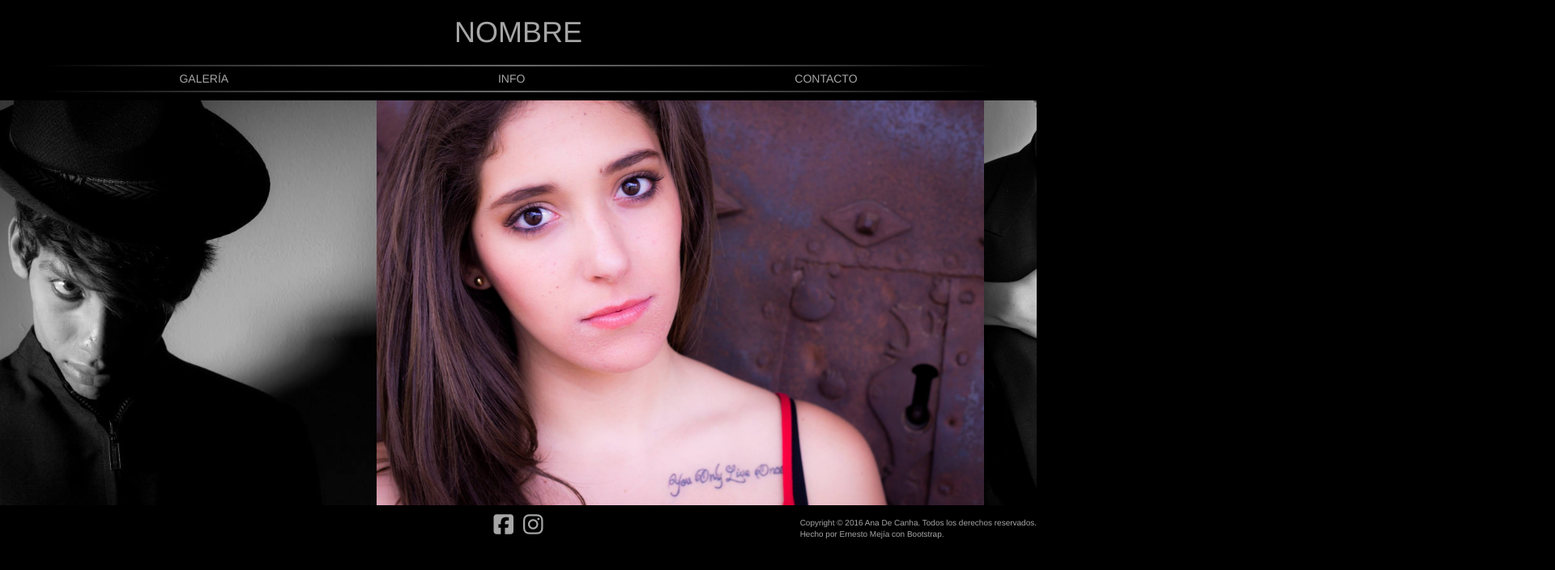
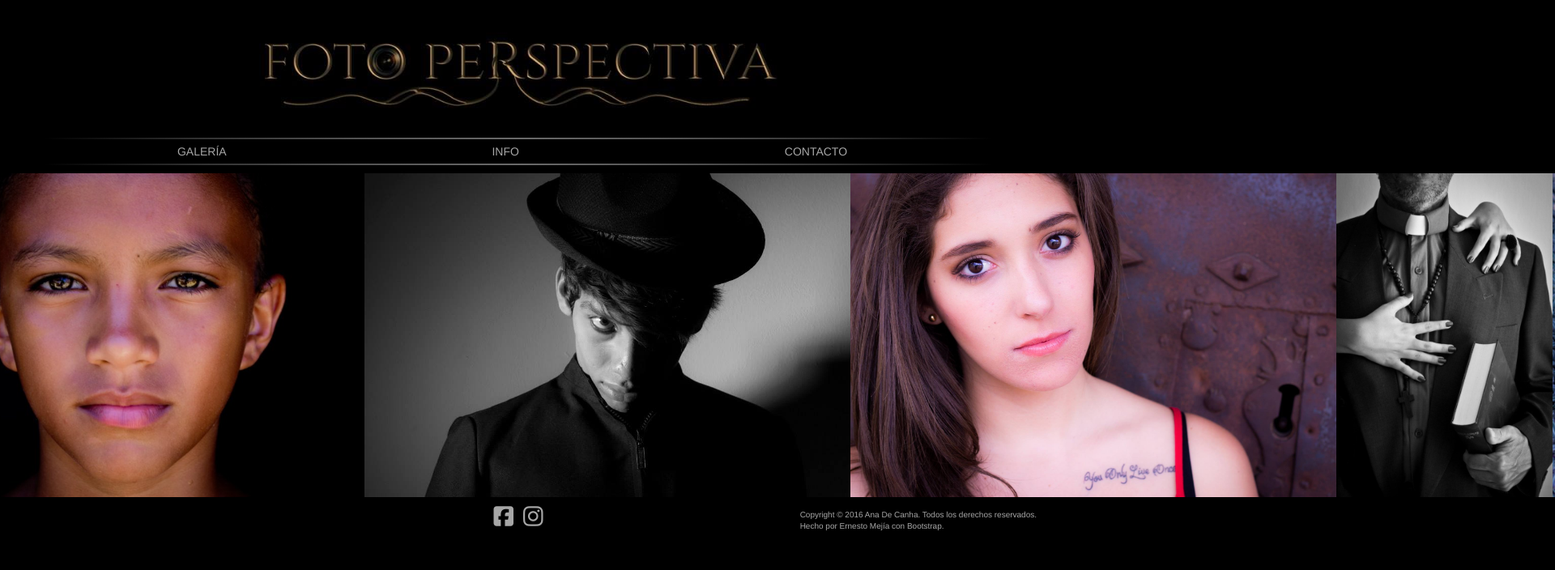
Before and after one commit to egmm/FotoPerspectiva, a plain HTML site: page index.html in a window 1280 px wide. Shown: the top 704 px of the page at 81% size, 1920 px wide, since content can reach past the window. Drawn offline with nearby package versions, Linux system fonts and the light colour scheme.

Commit message:
Agregando el logo, actualizando el slider y otros detalles

```diff
--- a/app.js
+++ b/app.js
@@ -1,6 +1,5 @@
 $(document).ready(function() {
-	var tableWidth;
-	var rellenarTabla = function(){
+var container = $("#container"), containerWidth = 0;
 		var fotos = [
 			"img/foto2.jpg",
 			"img/foto1.jpg",
@@ -12,15 +11,31 @@ $(document).ready(function() {
 			"img/foto5.jpg",
 			"img/foto9.jpg"
 		];
-		fotos.forEach(function(i){
-			$("#fotos tr").append('<td><img src="'+i+'"></td>');
-		});
-		//window.setInterval(slide, 30000);
-	}
-	var slide = function(){
-			$("#fotos img").animate({left: '-4000px'}, 70000, 'linear').animate({left: '0px'}, 70000, 'linear');
-	};
-	rellenarTabla();
-	slide();
-	window.setInterval(slide, 140000);
+		//Aca llenamos las imagenes
+			fotos.forEach(function(i,k){
+				container.append('<img src="'+i+'">');
+		    container[0].childNodes[k].onload = function() {
+		      $(this).css("left", containerWidth);
+		      containerWidth += $(this).width();
+		    };
+		  	});
+
+		//Esta funcion evalua si una imagen esta fuera de la pantalla para luego colocarla al final
+		//exactamente al lado de la ultima
+		  function repeat(){
+		    var left = this.style.left.slice(0, this.style.left.length-2);
+		    if(left <= -550){
+		      var lastImage = $("#container img").last();
+		      var left = parseInt(lastImage.css("left")) + lastImage.width();
+		      this.style.left = left + "px";
+		      $(this).detach();
+		      $("#container").append(this);
+		    }
+		  }
+		//esta funcion mueve las imagenes a la izquierda
+		  var slide = function(){
+		    $("#container img").animate({left:"-=100px"}, 2000, "linear", repeat);
+		  }
+
+			window.setInterval(slide, 2000);
 });
--- a/index.html
+++ b/index.html
@@ -11,20 +11,20 @@
 	</head>
 	<body>
 		<header>
-			<h1 class="head text-center">NOMBRE</h1>
-			<nav class='container'>
-				<ul class="nav nav-pills nav-justified">
-					<li><a>GALERÍA</a></li>
-					<li><a>INFO</a></li>
-					<li><a>CONTACTO</a></li>
-				</ul>
-			</nav>
+			<i class="fa fa-bars fa-2x" aria-hidden="true" id="btn-menu"></i>
+			<!--<h1 class="head text-center">NOMBRE</h1>-->
+			<img id="logo" src="img/Logo.jpg">
 		</header>
-		<main>
-			<div style="overflow-x: hidden;">
-				<table id="fotos">
-					<tr></tr>
-				</table>
+		<nav class='container' id="bar">
+			<ul class="nav nav-pills nav-justified">
+				<li><a>GALERÍA</a></li>
+				<li><a>INFO</a></li>
+				<li><a>CONTACTO</a></li>
+			</ul>
+		</nav>
+		<main id="main">
+			<div id="fotos">
+			  <div id="container"></div>
 			</div>
 		</main>
 		<footer>
@@ -38,5 +38,6 @@
 			</p>
 		</footer>
 		<script type="text/javascript" src="app.js"></script>
+		<script type="text/javascript" src="responsive.js"></script>
 	</body>
 </html>
--- a/responsive.js
+++ b/responsive.js
@@ -1,4 +1,5 @@
 (function(){
+
 	var responsive = function(){
 		var windowSize = $(window).width();
 		if(windowSize < 500){
@@ -7,6 +8,7 @@
 			$('#bar ul').removeClass('nav-justified').addClass('nav-stacked');
 		}
 		else {
+			$("#btn-menu").css("display", "none");
 			if(!$("#bar ul").hasClass("nav-justified")){
 				$("#bar ul").addClass("nav-justified");
 			}
@@ -15,8 +17,10 @@
 			}
 		}
 	};
+
+	var windowSize = $(window).width();
 	responsive();
-	$(window).resize(responsive);
+
 	$("#btn-menu").click(function(){
 		$("#bar").addClass("open");
 	});
--- a/style.css
+++ b/style.css
@@ -4,23 +4,33 @@ body {
 p, h1, a {
 	color: #a6a6a6;
 }
+#logo {
+	height: 170px;
+	max-width: 100%;
+	display: block;
+	margin: auto;
+	box-sizing: border-box;
+}
 .nav li a:hover {
 	background-color: inherit;
 }
 main {
-	height: 500px;
+	height: 400px;
 }
 #fotos {
-    width: 100%;
-    height: 500px;
-   }
-#fotos tr, td {
-    width: 100%;
-    height: 500px;
-   }
-#fotos img {
-    position: relative;
-    height: inherit;
+	width: 100%;
+	height: inherit;x;
+	overflow-x: hidden;
+}
+#container {
+	width: auto;
+	height: inherit;
+	box-sizing: border-box;
+}
+#container img {
+	position: absolute;
+	height: inherit;
+	box-sizing: border-box;
 }
 .open {
 	transform: translate(0, 0) !important;
```
Also changed, not shown: index_responsive.html (+8 -10 lines), slider.html (+2 -2 lines).
